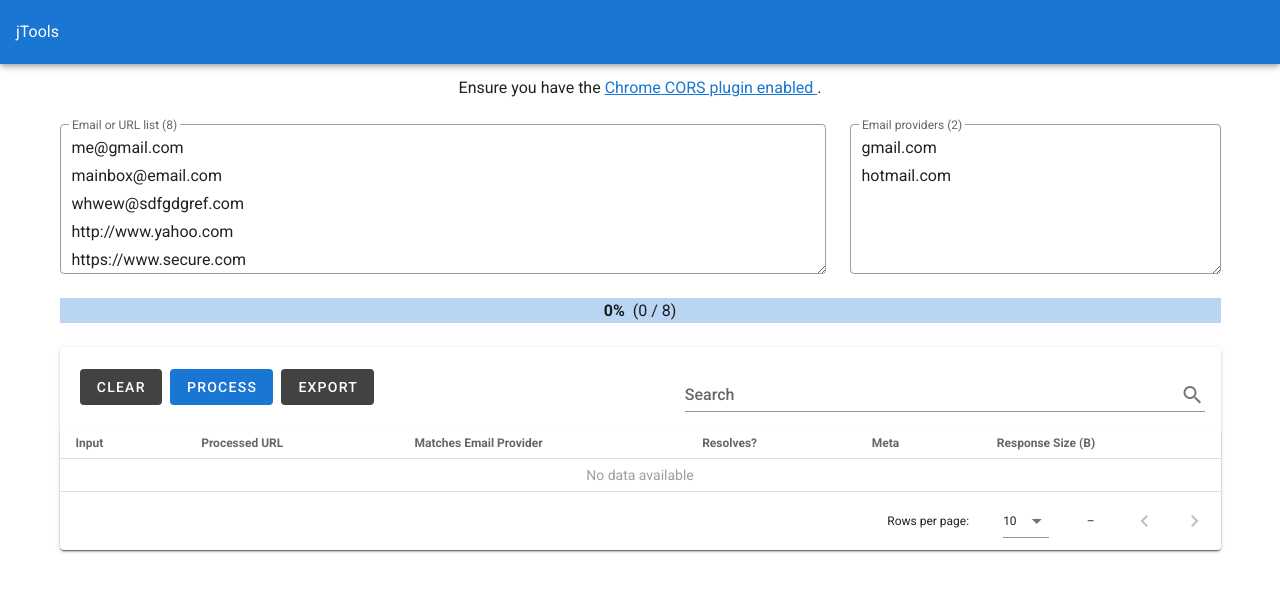
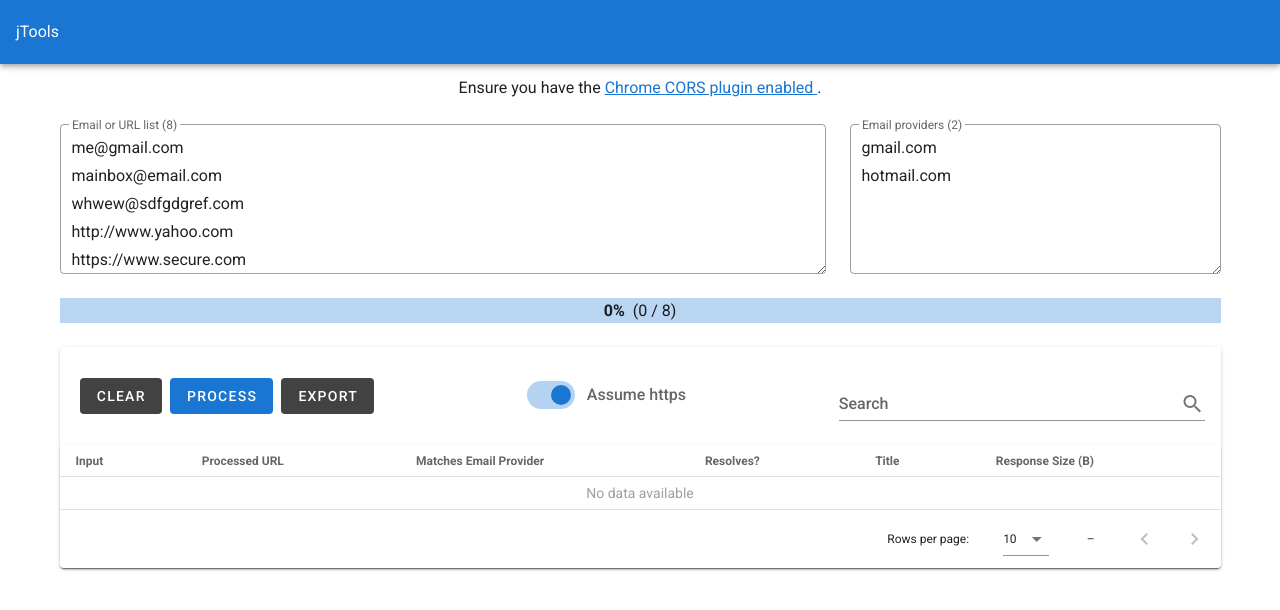
Before and after one commit to newtovaux/jtools, a Vue app: page / in a window 1280 px wide. Shown: the top 610 px of the page. Built offline with nearby package versions, Linux system fonts and the light colour scheme.

Commit message:
Added http switch

```diff
--- a/src/components/JTools.vue
+++ b/src/components/JTools.vue
@@ -77,6 +77,12 @@
                             Export
                         </v-btn>
                         <v-spacer></v-spacer>
+                        <v-switch
+                            inset
+                            label="Assume https"
+                            v-model="https"
+                        ></v-switch>
+                        <v-spacer></v-spacer>
                         <v-text-field
                             v-model="search"
                             append-icon="mdi-magnify"
@@ -148,7 +154,7 @@ export default defineComponent({
             { text: "Processed URL", value: "url" },
             { text: "Matches Email Provider", value: "email" },
             { text: "Resolves?", value: "resolves" },
-            { text: "Meta", value: "meta" },
+            { text: "Title", value: "meta" },
             { text: "Response Size (B)", value: "len" },
         ];
 
@@ -160,10 +166,11 @@ export default defineComponent({
 
         const emailsprovidersinput = ref("gmail.com\nhotmail.com\n");
 
-        // TOFO fix this 'any'
-        const emailproviders = ref<any>([]);
+        const emailproviders = ref<string[]>([]);
 
         const search = ref("");
+
+        const https = ref(true);
 
         const processedinput = () => {
             let spl: Array<string> = inputs.value.split("\n");
@@ -267,7 +274,7 @@ export default defineComponent({
                     // check if the element matches
 
                     axios
-                        .get(`https://${domain}`)
+                        .get((https.value ? "https" : "http") + `://${domain}`)
                         .then((response: any) => {
                             let mm = response.data.match(
                                 /<title>(?<title>.*?)<\/title>/ms
@@ -381,6 +388,7 @@ export default defineComponent({
             getEmailColor,
             getResponseColor,
             clear,
+            https,
         };
     },
 });
```
